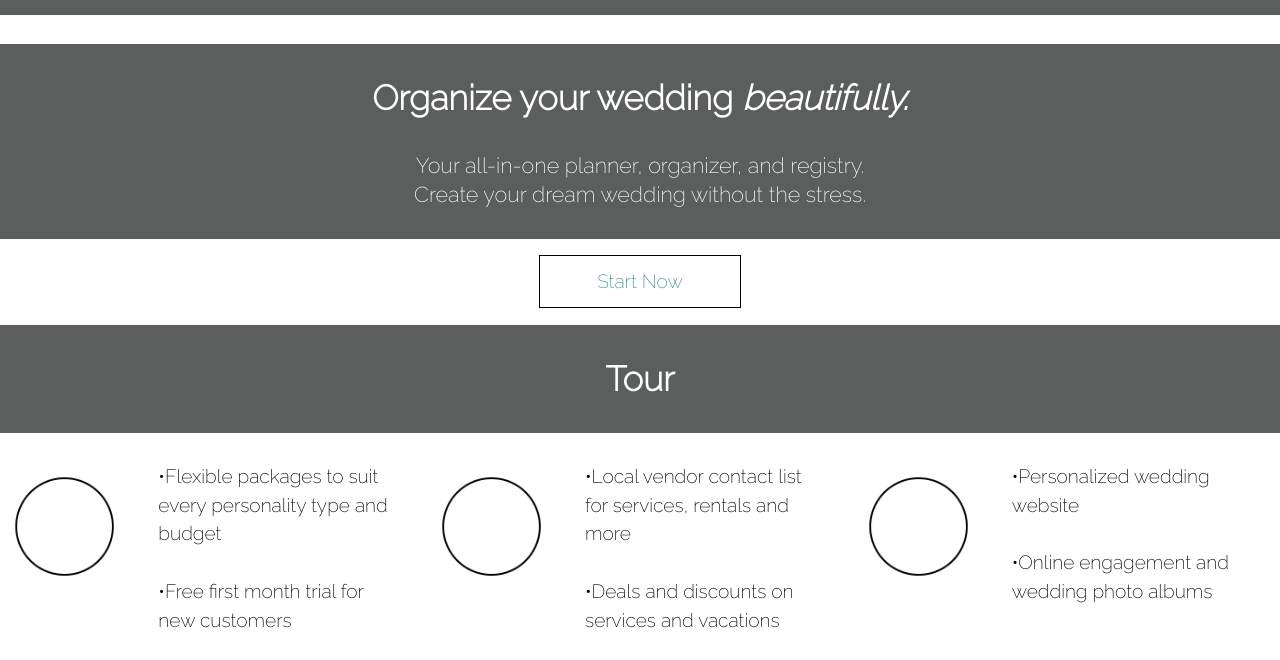
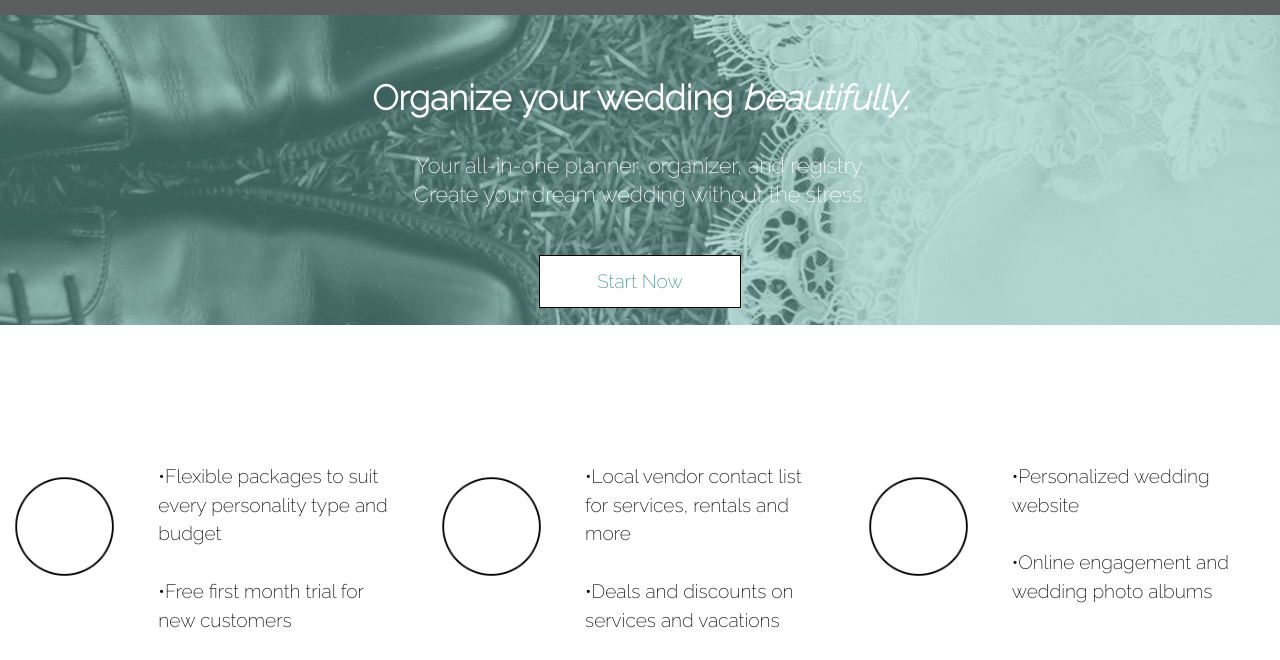
Before and after one commit to kaybow/dsn1675-saas-website, a plain HTML site: page tour.html in a window 1280 px wide. Shown: the part 98-758 px from the top of the page. Drawn offline with Linux system fonts and the light colour scheme.

Commit message:
Took grey background colour off of h1 and h3

```diff
--- a/css/main.css
+++ b/css/main.css
@@ -3,7 +3,7 @@ html {
 	font-family: 'Raleway', sans-serif;
 }
 
-.masthead, h1, h2, h3 {
+.masthead, h2 {
 	background-color: #5c5e5e
 }
 
@@ -15,12 +15,8 @@ h3 {
 	font-weight: normal;
 }
 
-.trans {
-	background-color: rgba(120, 195, 187, 0.6);
-}
-
 .banner-img {
-	background-image: url("../images/brideandgroom.jpg");
+	background-image: url("../images/brideandgroomoverlay.jpg");
 	min-height: 300px;
 	background-repeat: no-repeat;
 	background-position: center center;
```
